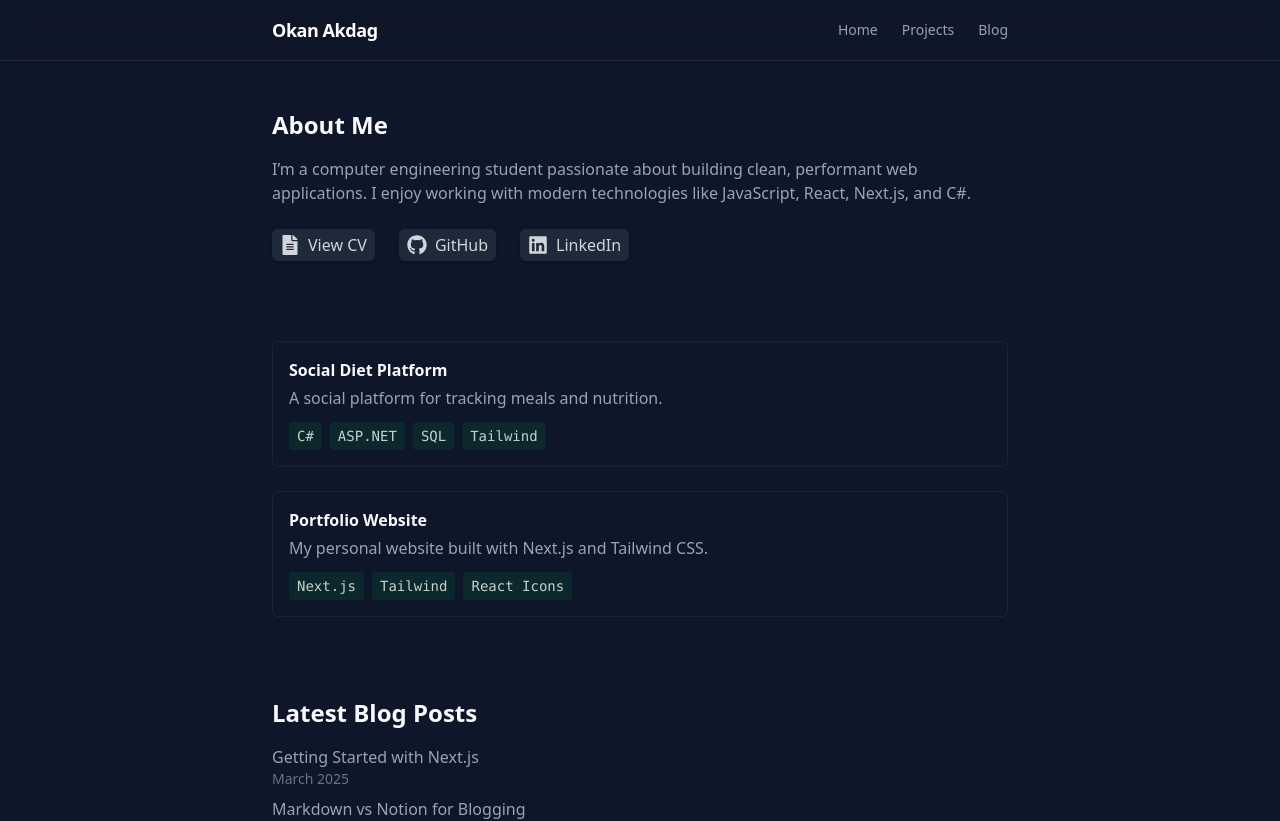
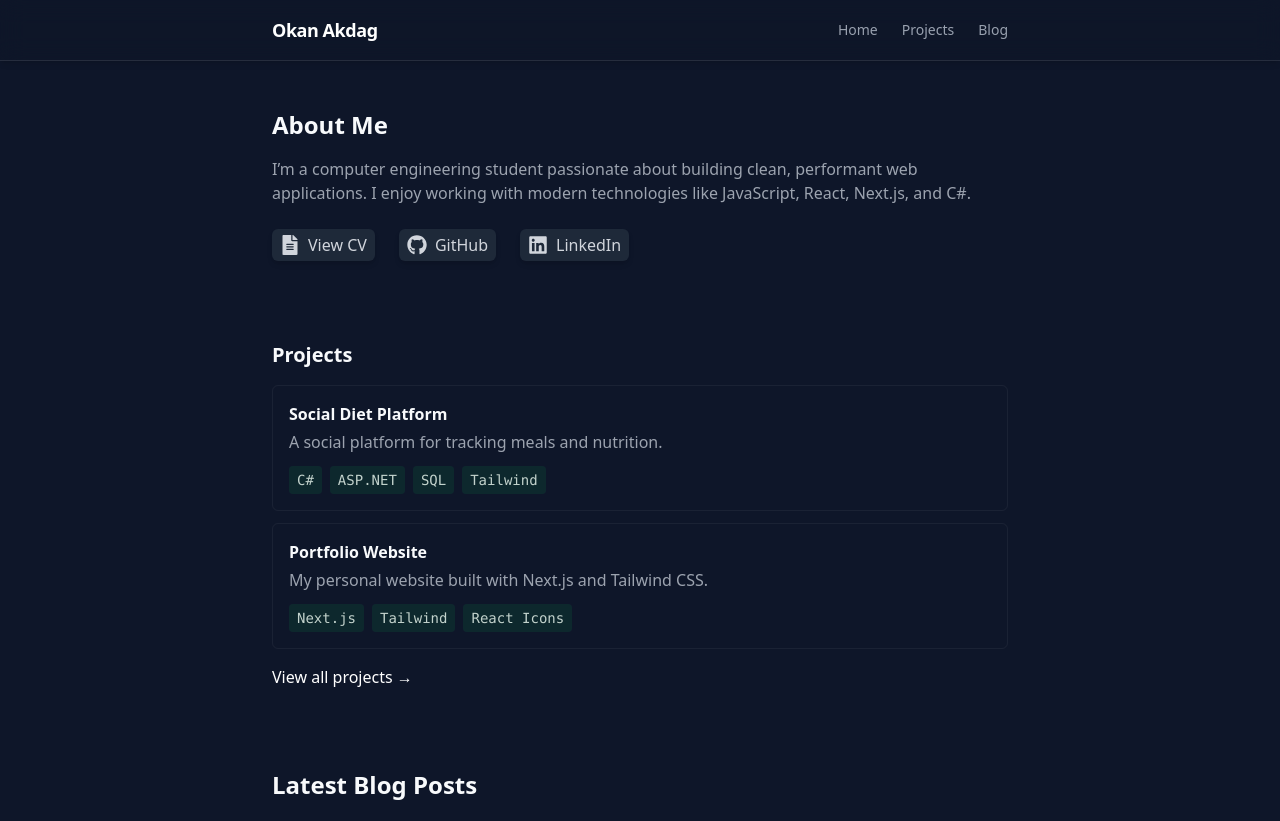
Before and after one commit to okanakdag/okanakdag-website, a Next.js app: page / in a window 1280 px wide. Shown: the top 821 px of the page. Built offline with nearby package versions, Linux system fonts and the light colour scheme.

Commit message:
Updated projects section styling

```diff
--- a/src/pages/index.js
+++ b/src/pages/index.js
@@ -55,11 +55,15 @@ function AboutSection() {
 function ProjectsPreview() {
   return (
     <section>
-<div className="space-y-6">
-  {projects.map((project) => (
-    <ProjectCard key={project.title} {...project} />
-  ))}
-</div>
+      <h2 className="text-xl font-semibold mb-4">Projects</h2>
+      <div className="space-y-3">
+        {projects.map((project) => (
+          <ProjectCard key={project.title} {...project} />
+        ))}
+      </div>
+      <a href="/projects" className="block mt-4 text-white hover:underline">
+        View all projects →
+      </a>
     </section>
   );
 }
```
